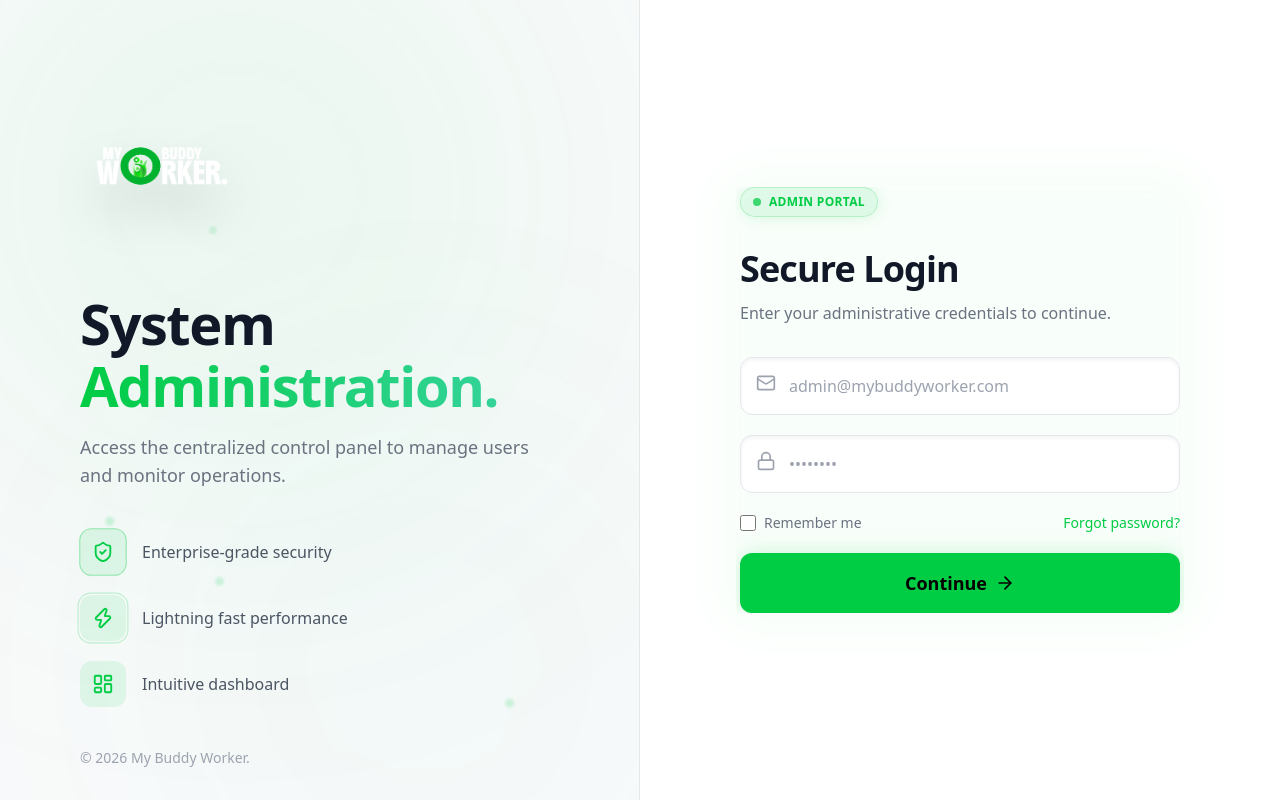
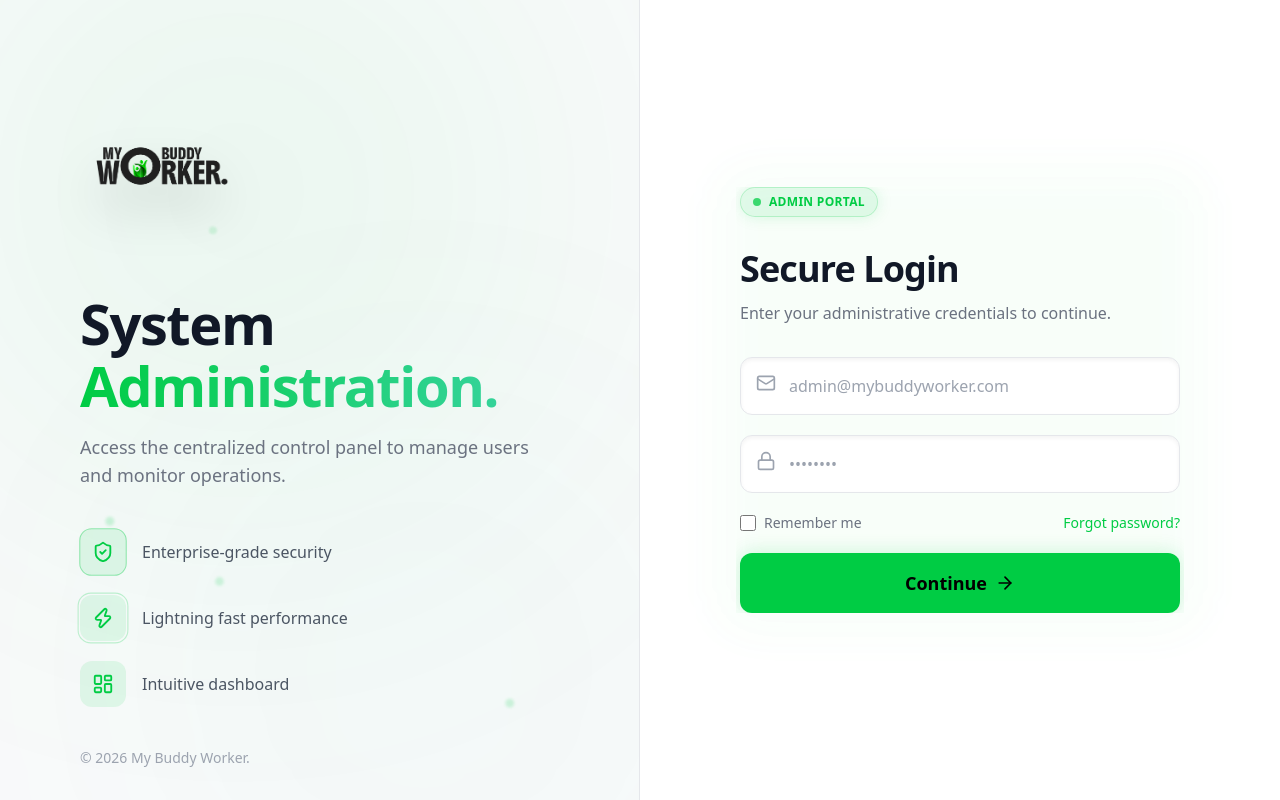
Before and after one commit to Hasalawa/my-buddy-worker, a React (Vite) app in the folder apps/my-buddy-admin/: page / in a window 1280 px wide. Built offline with nearby package versions, Linux system fonts and the light colour scheme.

Commit message:
Refactor code structure for improved readability and maintainability

```diff
--- a/apps/my-buddy-admin/src/pages/AuthPage.tsx
+++ b/apps/my-buddy-admin/src/pages/AuthPage.tsx
@@ -3,6 +3,7 @@ import { motion, AnimatePresence, type Variants } from 'framer-motion';
 import { Mail, Lock, ArrowRight, ShieldCheck, Zap, LayoutDashboard, Smartphone, RefreshCw } from 'lucide-react';
 import { useNavigate } from 'react-router-dom';
 import logo from '../assets/images/logo.png';
+import logoLight from '../assets/images/logo_lightMode.png';
 
 const containerVariants: Variants = {
   hidden: { opacity: 0 },
@@ -73,8 +74,11 @@ export default function AuthPage() {
         ))}
 
         <div className="relative z-10 w-full max-w-lg mx-auto flex flex-col items-start gap-10">
+
+          {/* Desktop ලෝගෝ මාරුව */}
           <motion.div initial={{ opacity: 0, scale: 0.8 }} animate={{ opacity: 1, scale: 1 }} transition={{ duration: 0.8, type: "spring" }}>
-            <motion.img src={logo} alt="My Buddy Worker" className="h-32 lg:h-40 object-contain drop-shadow-2xl" animate={{ y: [-8, 8, -8] }} transition={{ duration: 6, repeat: Infinity, ease: "easeInOut" }} />
+            <motion.img src={logo} alt="My Buddy Worker" className="hidden dark:block h-32 lg:h-40 object-contain drop-shadow-2xl" animate={{ y: [-8, 8, -8] }} transition={{ duration: 6, repeat: Infinity, ease: "easeInOut" }} />
+            <motion.img src={logoLight} alt="My Buddy Worker" className="block dark:hidden h-32 lg:h-40 object-contain drop-shadow-2xl" animate={{ y: [-8, 8, -8] }} transition={{ duration: 6, repeat: Infinity, ease: "easeInOut" }} />
           </motion.div>
 
           <motion.div variants={containerVariants} initial="hidden" animate="show" className="w-full">
@@ -114,8 +118,10 @@ export default function AuthPage() {
       {/* ---------------- RIGHT SIDE: Forms Area ---------------- */}
       <div className="w-full lg:w-1/2 h-full flex items-center justify-center p-8 sm:p-12 lg:p-24 relative bg-white/40 dark:bg-black/40 backdrop-blur-xl transition-colors duration-300">
 
+        {/* Mobile ලෝගෝ මාරුව */}
         <motion.div className="absolute top-8 left-8 lg:hidden" animate={{ y: [-4, 4, -4] }} transition={{ duration: 4, repeat: Infinity, ease: "easeInOut" }}>
-          <img src={logo} alt="Logo" className="h-20 object-contain" />
+          <img src={logo} alt="Logo" className="hidden dark:block h-20 object-contain" />
+          <img src={logoLight} alt="Logo" className="block dark:hidden h-20 object-contain" />
         </motion.div>
 
         <motion.div className="w-full max-w-md relative">
```
Also changed, not shown: apps/my-buddy-admin/src/assets/images/logo_lightMode.png (added).
